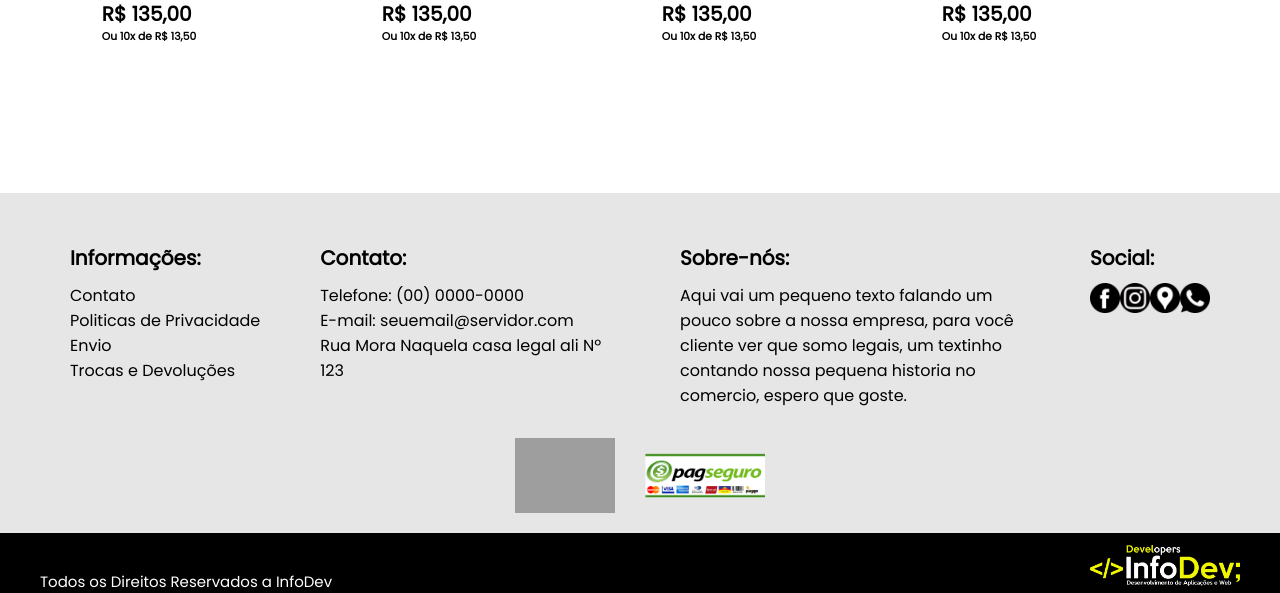
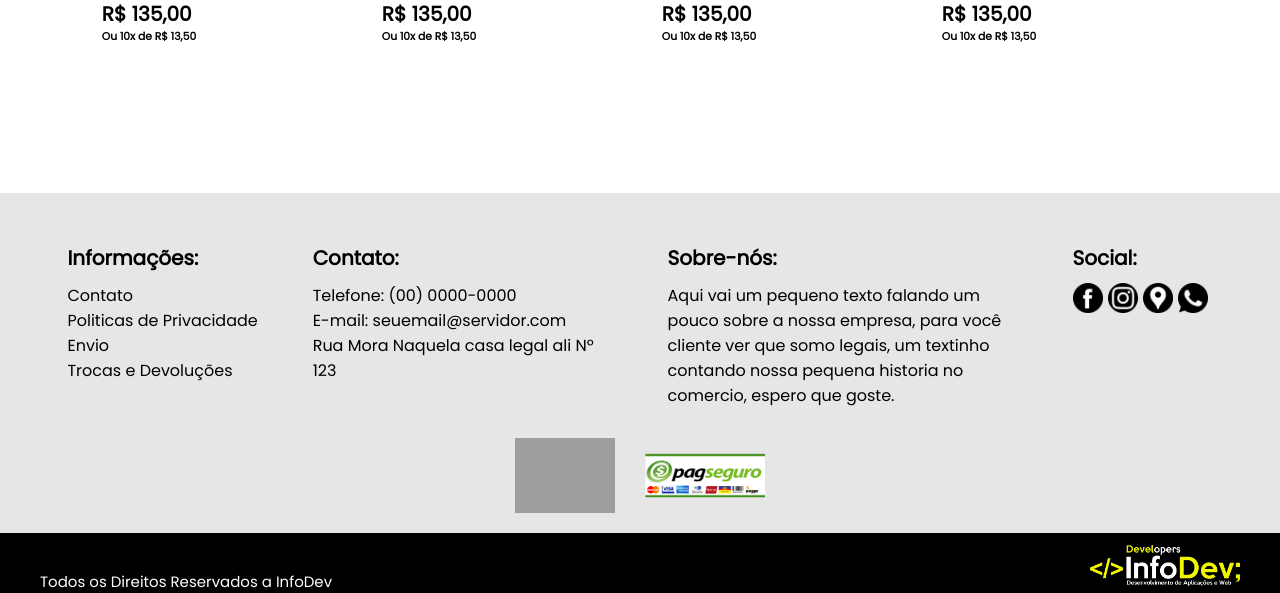
Before and after one commit to mendesleu/Projeto-Ecommerce, a PHP site: page /inicial.php in a window 1280 px wide. Shown: the part 867-1460 px from the top of the page. Run offline with PHP 8.4, Linux system fonts and the light colour scheme; grey boxes are pictures that could not be loaded.

Commit message:
pequenas mudanças

```diff
--- a/css/cards.css
+++ b/css/cards.css
@@ -7,6 +7,7 @@
     align-items: center;
     margin-top: 20px;
     margin-right: 50px;
+    border-radius: 20px;
 }
 
 .img-card{
--- a/inicial.php
+++ b/inicial.php
@@ -299,17 +299,17 @@
                 <h1 style="font-size: 20px; margin-bottom: 10px;">Social:</h1>
 
                 <div style="display: flex; flex-direction: row;">
-                    <div style="width: 30px">
-                        <a href="#"><img src="assets/social/face.png" alt="face" style="width: 100%; margin-right: 20px;"></a>
+                    <div style="width: 30px; margin-right: 5px">
+                        <a href="#"><img src="assets/social/face.png" alt="face" style="width: 100%;"></a>
                     </div>
-                    <div style="width: 30px">
-                        <a href="#"><img src="assets/social/insta.png" alt="insta" style="width: 100%; margin-right: 20px;"></a>
+                    <div style="width: 30px; margin-right: 5px">
+                        <a href="#"><img src="assets/social/insta.png" alt="insta" style="width: 100%;"></a>
                     </div>
-                    <div style="width: 30px">
-                        <a href="#"><img src="assets/social/maps.png" alt="maps" style="width: 100%; margin-right: 20px;"></a>
+                    <div style="width: 30px; margin-right: 5px">
+                        <a href="#"><img src="assets/social/maps.png" alt="maps" style="width: 100%;"></a>
                     </div>
-                    <div style="width: 30px">
-                        <a href="#"><img src="assets/social/whats.png" alt="whats" style="width: 100%; margin-right: 20px;"></a>
+                    <div style="width: 30px; margin-right: 5px">
+                        <a href="#"><img src="assets/social/whats.png" alt="whats" style="width: 100%;"></a>
                     </div>
                 </div>
 
@@ -319,8 +319,8 @@
 
         <div style="margin-top: 30px; margin-bottom: 20px;">
             <div style="display: flex; flex-direction: row; align-items: center; justify-content: center;">
-                <img src="../assets/correios.png" alt="correios" style="width: 100px; margin-right: 30px;">
-                <img src="../assets/pagseguro.png" alt="pagseguro" style="width: 120px">
+                <img src="assets/correios.png" alt="correios" style="width: 100px; margin-right: 30px;">
+                <img src="assets/pagseguro.png" alt="pagseguro" style="width: 120px">
             </div>
         </div>
 
```
